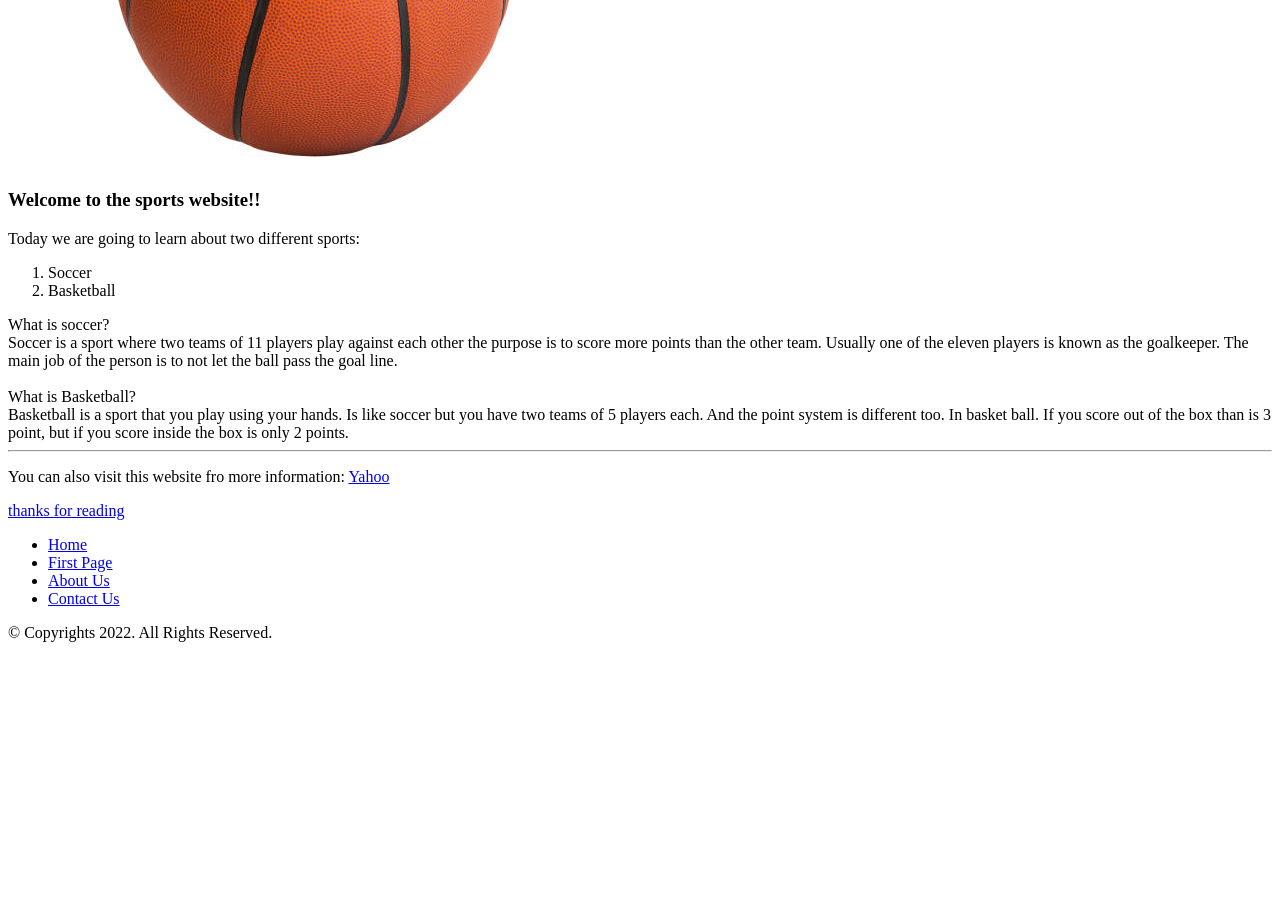
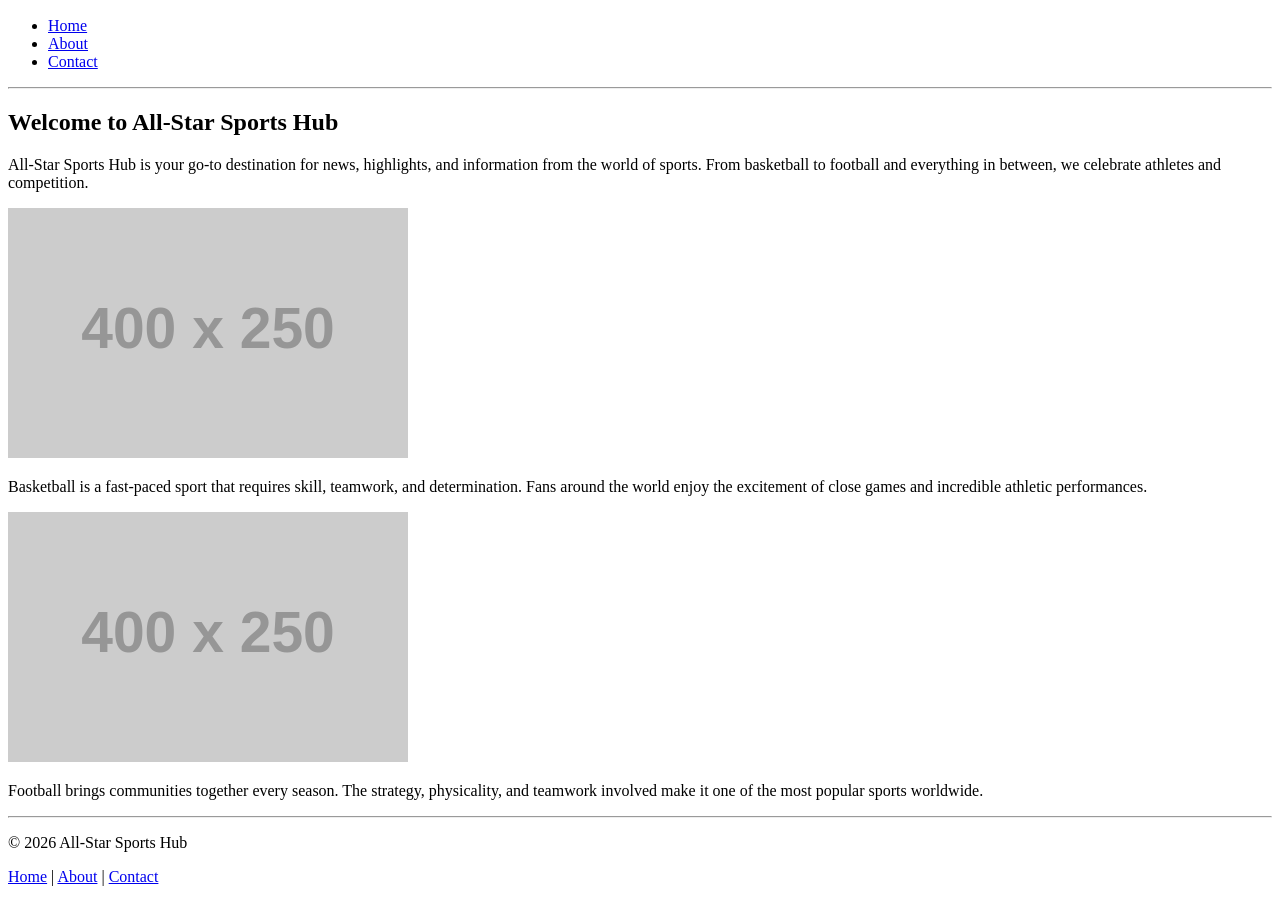
Before and after one commit to luisfredok-create/Theprojecthtml, a plain HTML site: page index.html in a window 1280 px wide. Shown: the part 333-1235 px from the top of the page. Before the commit the page ends 983 px from the top, so only its background shows below. Drawn offline with Linux system fonts and the light colour scheme; placeholder pictures from the web are drawn by us.

Commit message:
Revise index.html structure and content

```diff
--- a/index.html
+++ b/index.html
@@ -1,42 +1,58 @@
-<h1>Home</h1>
+<!DOCTYPE html>
+<html lang="en">
+<head>
+    <meta charset="UTF-8">
+    <title>All-Star Sports Hub</title>
+</head>
+<body>
 
-    <img src="images/basketball.jpg" alt="One basketball">
+<header>
+    <h1>All-Star Sports Hub</h1>
+    <img src="https://via.placeholder.com/900x250" alt="Sports banner showing football, basketball, and soccer equipment">
+    <nav>
+        <ul>
+            <li><a href="index.html">Home</a></li>
+            <li><a href="about.html">About</a></li>
+            <li><a href="contact.html">Contact</a></li>
+        </ul>
+    </nav>
+</header>
 
-
-<h3>Welcome to the sports website!!</h3>
-
-<p>Today we are going to learn about two different sports:</p>
-<ol>
- <li>Soccer</li>
- <li>Basketball</li>
-</ol>
-<p1>What is soccer?</p1><br>
-
-<p1>Soccer is a sport where two teams of 11 players play against each other
-    the purpose is to score more points than the other team. Usually one of
-    the eleven players is known as the goalkeeper. The main job of the person is to not
-    let the ball pass the goal line.</p1><br>
-
-<br><p2>What is Basketball?</p2><br>
-
-<p2>Basketball is a sport that you play using your hands. Is like soccer but you have two
-    teams of 5 players each. And the point system is different too. In basket ball. If you score out of the
-    box than is 3 point, but if you score inside the box is only 2 points.</p2>
 <hr>
 
-<p>You can also visit this website fro more information: <a href ="https://sports.yahoo.com/"> Yahoo</p>
+<main>
+    <h2>Welcome to All-Star Sports Hub</h2>
+    <p>
+        All-Star Sports Hub is your go-to destination for news, highlights,
+        and information from the world of sports. From basketball to football
+        and everything in between, we celebrate athletes and competition.
+    </p>
 
-<p>thanks for reading</p>
+    <img src="https://via.placeholder.com/400x250" alt="Basketball player shooting a jump shot">
+    <p>
+        Basketball is a fast-paced sport that requires skill, teamwork, and
+        determination. Fans around the world enjoy the excitement of close games
+        and incredible athletic performances.
+    </p>
 
-<ul>
-    <li><a class ="Active" href ="home.html.htm">Home</li>
-   <li><a href="index.html.html">First Page</li>
-   <li><a href="about.html.html">About Us</a></li>
-   <li><a href="Contact.html.html">Contact Us</a></li>
-</ul>
+    <img src="https://via.placeholder.com/400x250" alt="Football players lining up at the line of scrimmage">
+    <p>
+        Football brings communities together every season. The strategy,
+        physicality, and teamwork involved make it one of the most popular
+        sports worldwide.
+    </p>
+</main>
 
-<p6>&copy; Copyrights 2022. All Rights Reserved.</p6>
+<hr>
 
+<footer>
+    <p>&copy; 2026 All-Star Sports Hub</p>
+    <p>
+        <a href="index.html">Home</a> |
+        <a href="about.html">About</a> |
+        <a href="contact.html">Contact</a>
+    </p>
+</footer>
 
 </body>
 </html>
```
